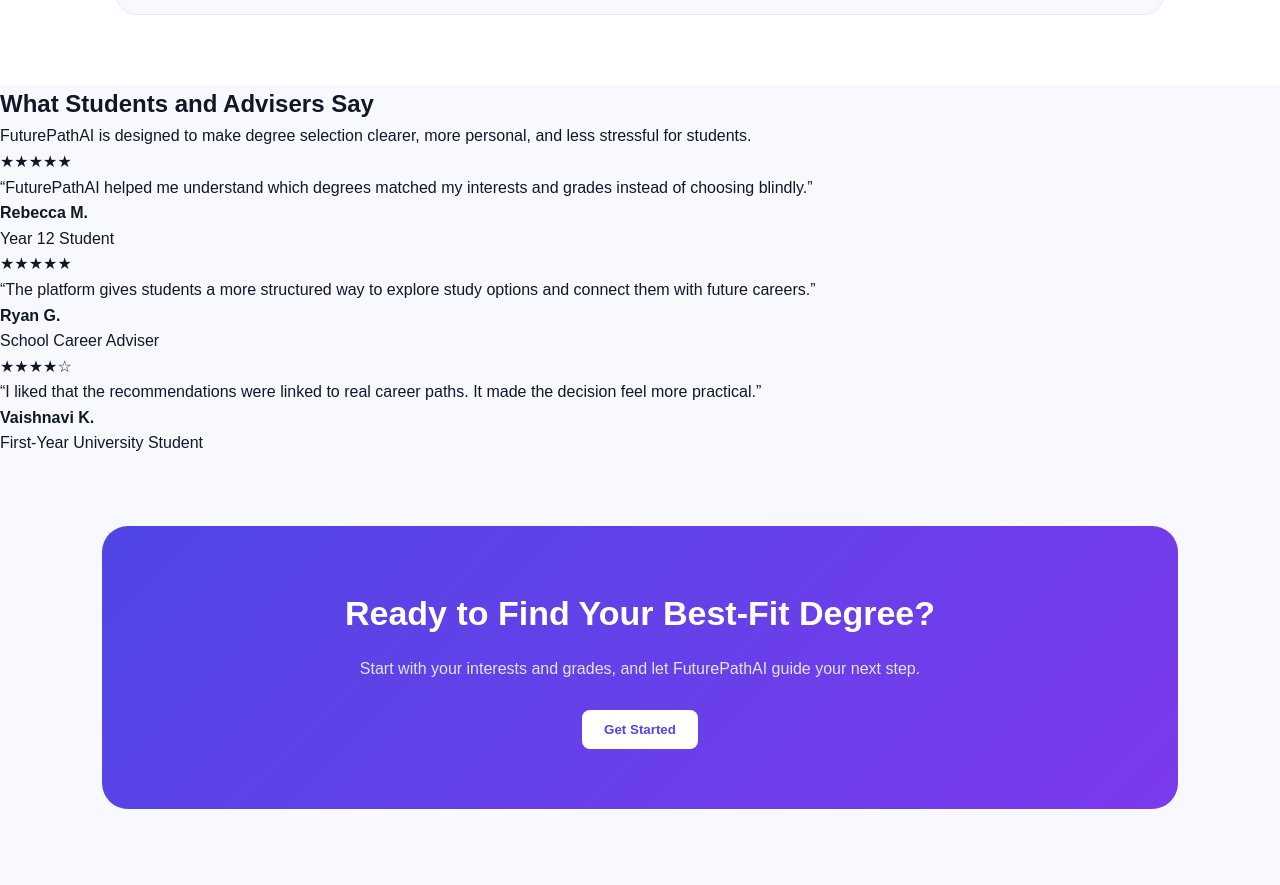
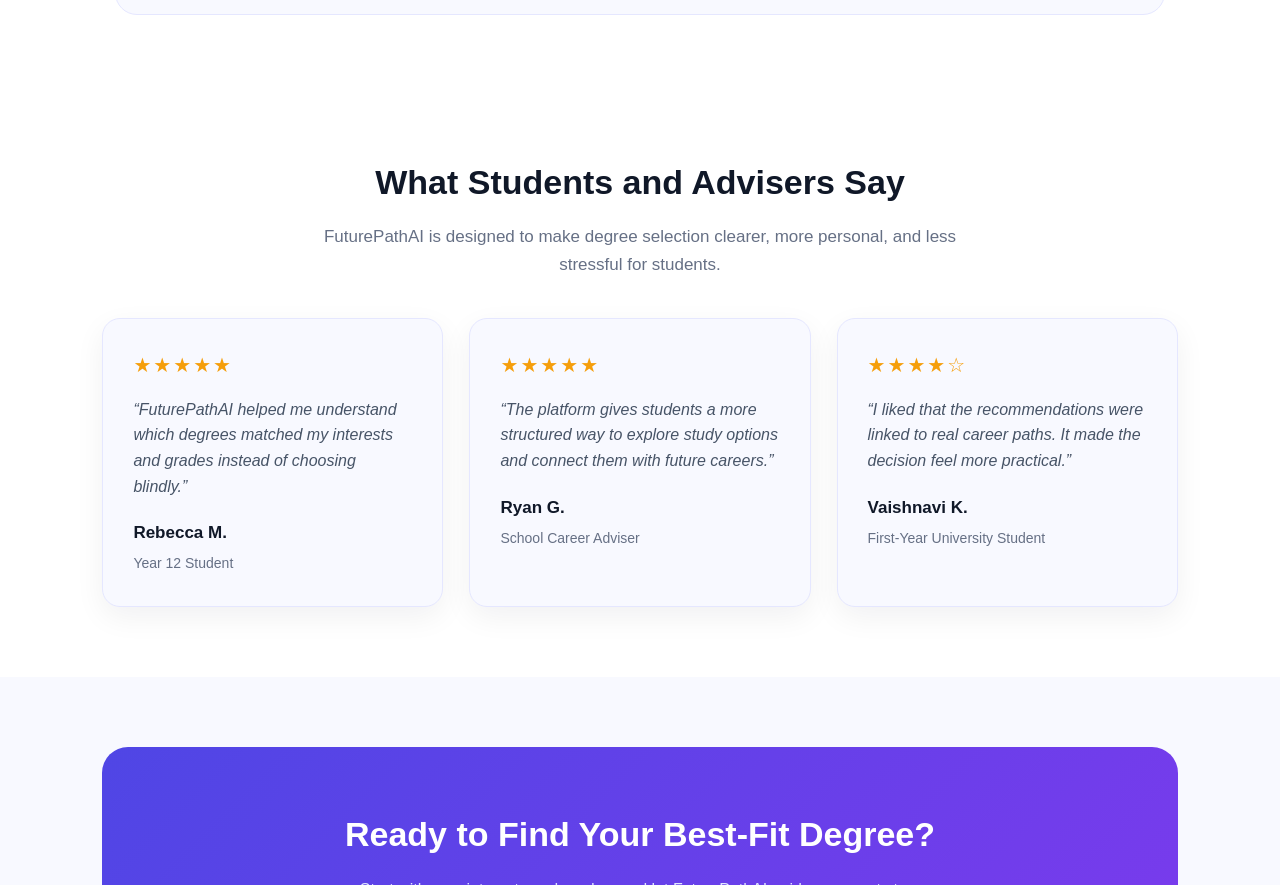
Before and after one commit to AjKarthik5/FuturePathAI, a plain HTML site: page index.html in a window 1280 px wide. Shown: the part 1983-2868 px from the top of the page. Drawn offline with Linux system fonts and the light colour scheme.

Commit message:
style.css

```diff
--- a/style.css
+++ b/style.css
@@ -265,6 +265,65 @@
   color: #344054;
 }
 
+/* Social Proof */
+.social-proof {
+  padding: 70px 8%;
+  background: #ffffff;
+  text-align: center;
+}
+
+.social-proof h2 {
+  font-size: 34px;
+  margin-bottom: 14px;
+  color: #101828;
+}
+
+.social-intro {
+  max-width: 700px;
+  margin: 0 auto 40px;
+  color: #667085;
+  font-size: 17px;
+}
+
+.review-grid {
+  display: grid;
+  grid-template-columns: repeat(3, 1fr);
+  gap: 26px;
+}
+
+.review-card {
+  background: #f8f9ff;
+  border: 1px solid #e5e7ff;
+  border-radius: 18px;
+  padding: 30px;
+  text-align: left;
+  box-shadow: 0 10px 30px rgba(16, 24, 40, 0.06);
+}
+
+.stars {
+  color: #f59e0b;
+  font-size: 20px;
+  margin-bottom: 16px;
+  letter-spacing: 2px;
+}
+
+.review-card p {
+  color: #475467;
+  margin-bottom: 20px;
+  font-style: italic;
+}
+
+.review-card h4 {
+  color: #101828;
+  font-size: 17px;
+  margin-bottom: 4px;
+}
+
+.review-card span {
+  color: #667085;
+  font-size: 14px;
+}
+
 /* CTA */
 .cta {
   margin: 70px 8%;
@@ -312,7 +371,8 @@
 
   .feature-grid,
   .steps,
-  .result-card {
+  .result-card
+  .review-grid {
     grid-template-columns: 1fr;
   }
 
```
